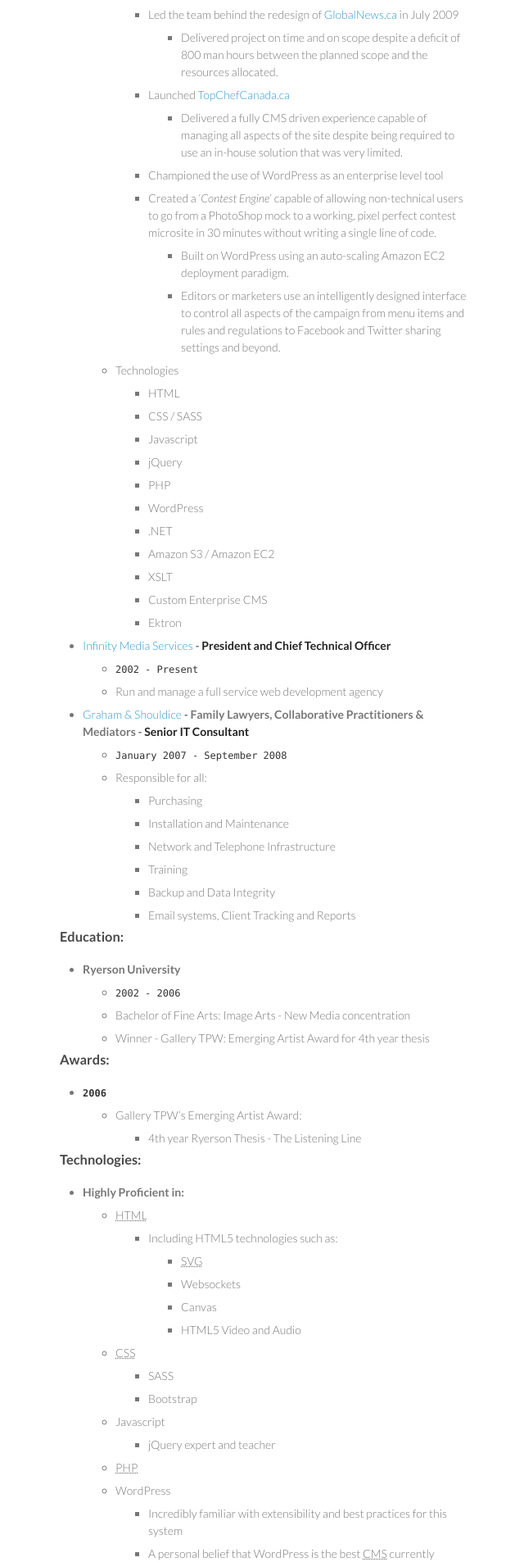
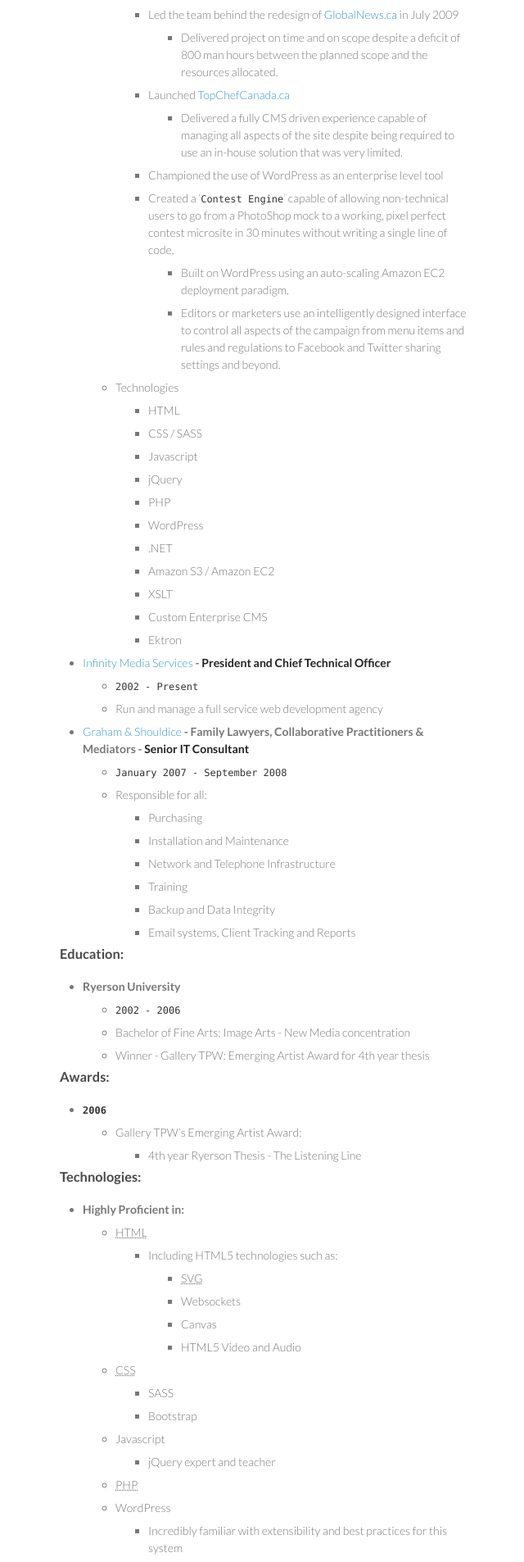
Before and after one commit to kgibs/Arron-Gibson-Resume, a Jekyll site: the page built from index.md, in a window 1280 px wide. Shown: the part 1314-3220 px from the top of the page at 82% size, without its empty margins (497-1137 px from the left). Built offline with Jekyll 4.4.1, drawn with Linux system fonts in a browser that asks for light colours.

Commit message:
Continue formatting change

````diff
--- a/index.md
+++ b/index.md
@@ -37,7 +37,7 @@
     * Volunteer Position
   * Accomplishments:
     * Spearheaded, authored and ran the first ever [jQuery workshop](http://infn8.github.io/LLC-Intro-To-jQuery/#slide1) for the organisation
-    * Integrated slide deck with features using [```HTML5 Websockets```](http://www.html5rocks.com/en/tutorials/websockets/basics/) that allow learners to provide real time anonymous feedback as well as to stay in sync with the position of the instructor's slides on their own machine.
+    * Integrated slide deck with features using [`HTML5 Websockets`](http://www.html5rocks.com/en/tutorials/websockets/basics/) that allow learners to provide real time anonymous feedback as well as to stay in sync with the position of the instructor's slides on their own machine.
 * [Shaw Media](http://shawmedia.ca) - **Web Developer**
   * ```October 2008 - May 2014```
   * Specialized in efficient cross-browser compatible HTML, CSS and JavaScript.
@@ -47,7 +47,7 @@
     * Launched [TopChefCanada.ca](http://TopChefCanada.ca)
       * Delivered a fully CMS driven experience capable of managing all aspects of the site despite being required to use an in-house solution that was very limited.
     * Championed the use of WordPress as an enterprise level tool
-    * Created a '*Contest Engine*' capable of allowing non-technical users to go from a PhotoShop mock to a working, pixel perfect contest microsite in 30 minutes without writing a single line of code.
+    * Created a '`Contest Engine`' capable of allowing non-technical users to go from a PhotoShop mock to a working, pixel perfect contest microsite in 30 minutes without writing a single line of code.
       * Built on WordPress using an auto-scaling Amazon EC2 deployment paradigm.
       * Editors or marketers use an intelligently designed interface to control all aspects of the campaign from menu items and rules and regulations to Facebook and Twitter sharing settings and beyond.
   * Technologies
````
